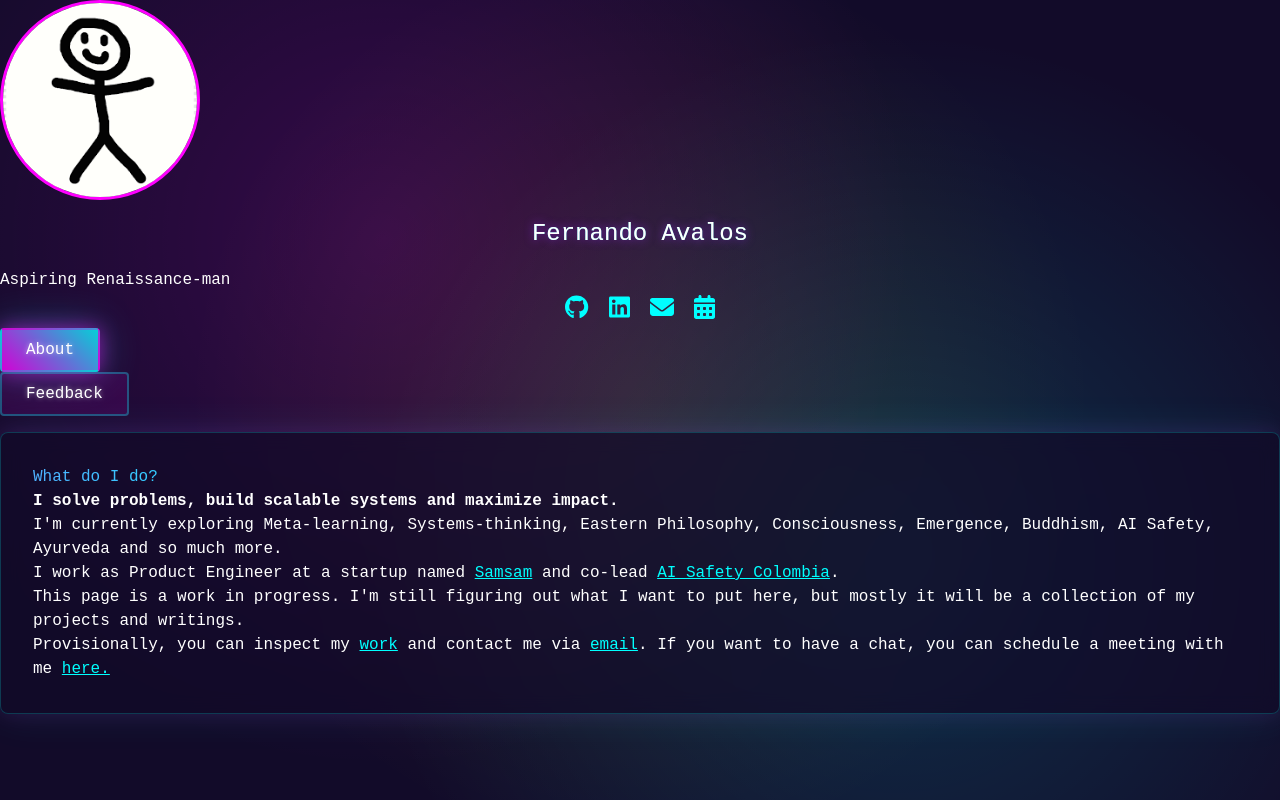
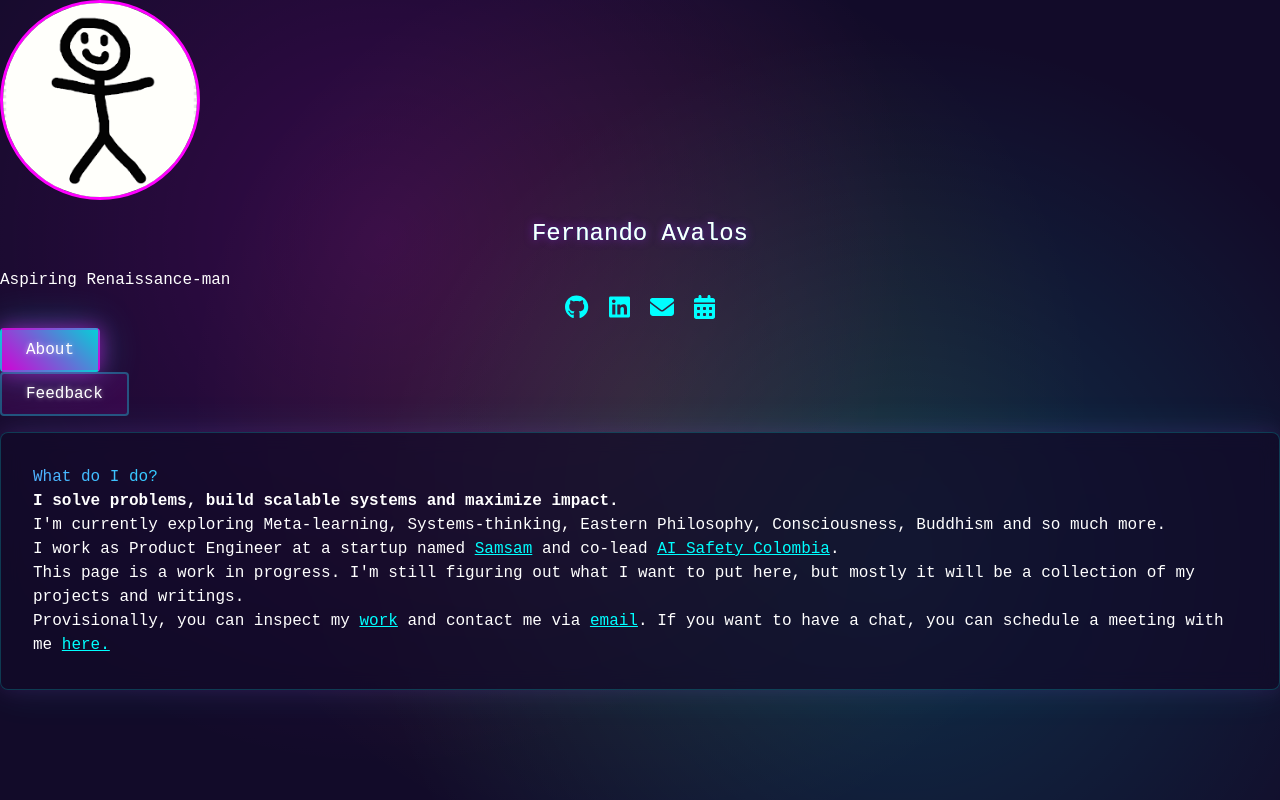
Before and after one commit to favalosdev/personal-site, a React (Create React App) app: page / in a window 1280 px wide. Built offline with nearby package versions, Linux system fonts and the light colour scheme.

Commit message:
Changed description to be less pretentious

```diff
--- a/src/components/sections/About.tsx
+++ b/src/components/sections/About.tsx
@@ -10,8 +10,7 @@ export const AboutSection: React.FC = () => {
         </li>
         <li>
           I&apos;m currently exploring Meta-learning, Systems-thinking, Eastern
-          Philosophy, Consciousness, Emergence, Buddhism, AI Safety, Ayurveda
-          and so much more.
+          Philosophy, Consciousness, Buddhism and so much more.
         </li>
         <li>
           I work as Product Engineer at a startup named{' '}
```
